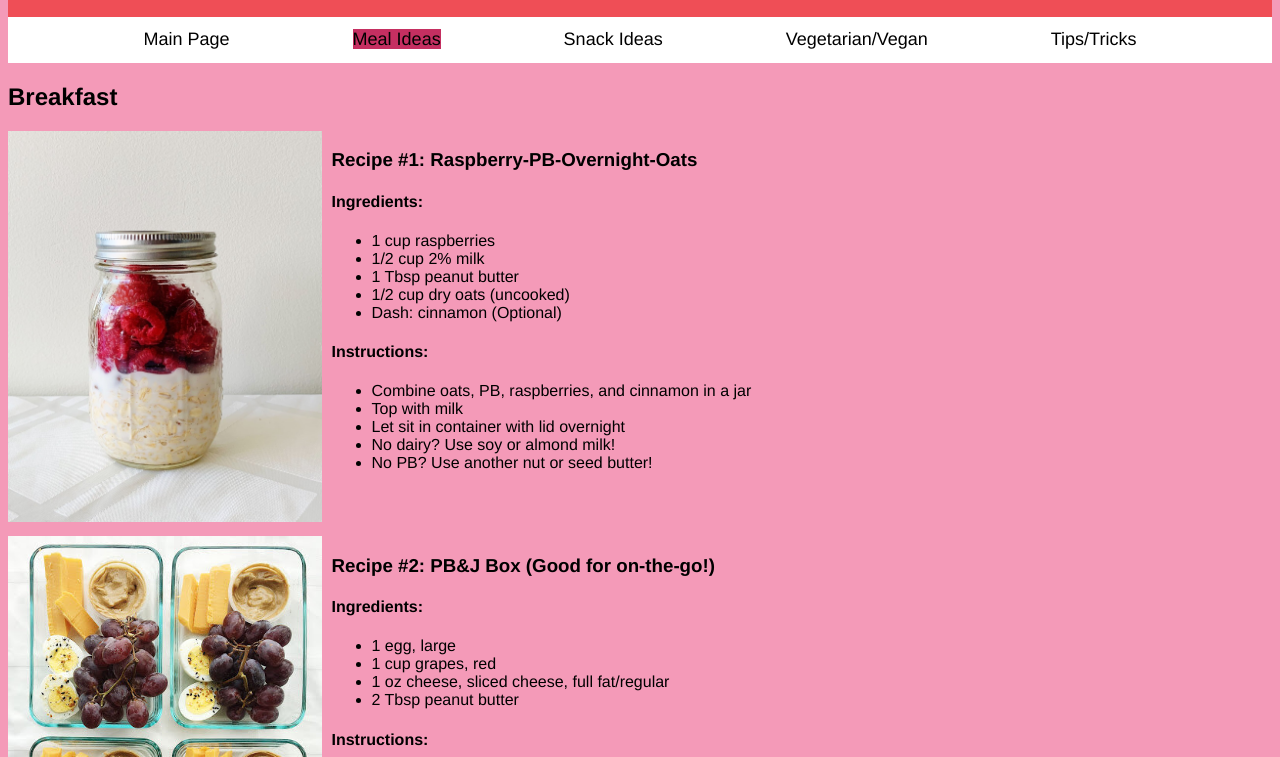
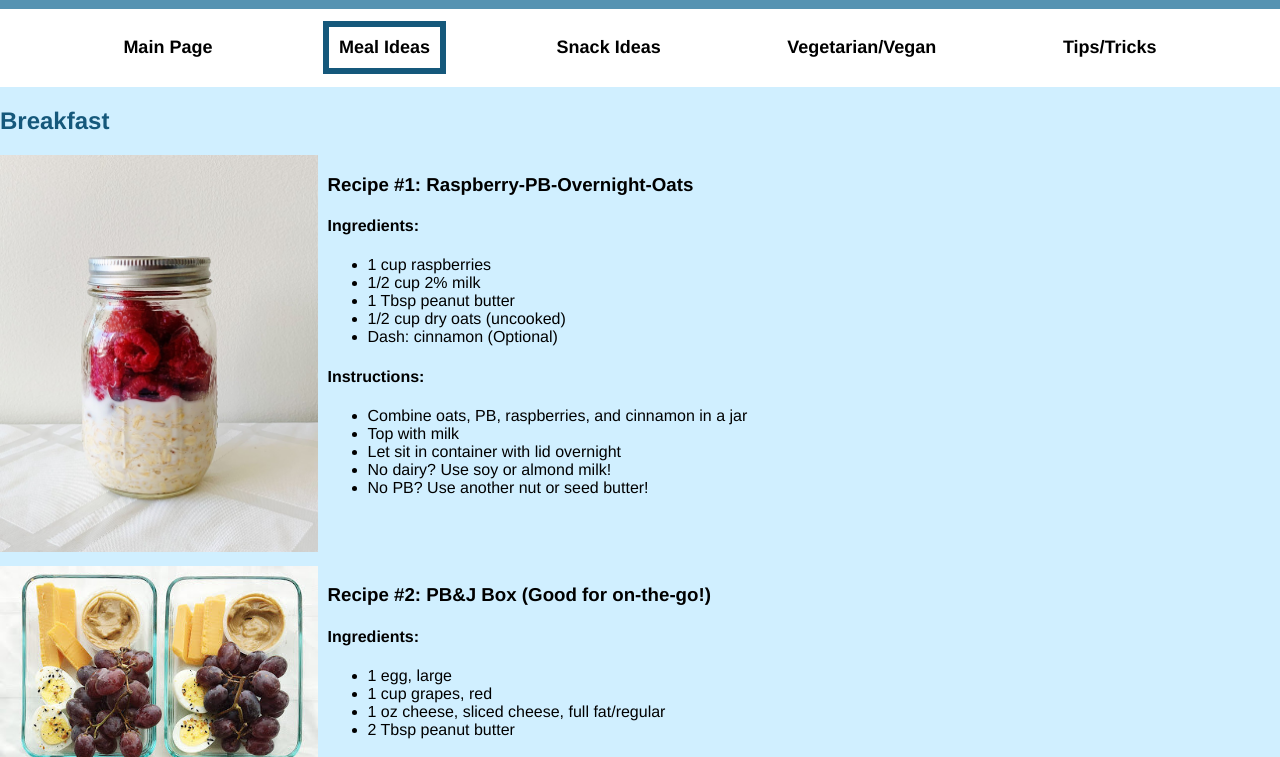
Before and after one commit to meganhinkel/343-s23-p1, a plain HTML site: page meal-ideas.html in a window 1280 px wide. Shown: the part 100-857 px from the top of the page. Drawn offline with Linux system fonts and the light colour scheme.

Commit message:
Made all the colors and enhanced nav bar
The nav bar now has a expanding highlighting element and the selected page is indicated with an outline. Additionally, the colors are different for each page :)

```diff
--- a/css/default.css
+++ b/css/default.css
@@ -1,3 +1,9 @@
+body {
+	margin:0%;
+	padding:0%;
+
+}
+
 .entire-page {
 	background-color: rgb(244, 154, 184);
 	display: flex;
@@ -9,7 +15,7 @@
 
 .header {
 	padding: 5px;
-	text-align:left;
+	text-align: left;
 	background: #EF4E56;
 	color: white;
 	font-size: 20px;
@@ -19,6 +25,7 @@
 #main-menu {
 	font-family: Helvetica, sans-serif, Arial;
 	font-size: large;
+	font-weight: bold;
 	list-style-type: none;
 	background-color: #fff;
 	margin: 0;
@@ -32,15 +39,46 @@
 	color: rgb(0, 0, 0);
 	text-align: center;
 	text-decoration: none;
+	padding: 10px;
 }
 
 #main-menu a:hover {
 	background-color: rgb(197, 47, 97);
-	color: #fff;
+	border: 6px solid;
+	border-color: rgb(197, 47, 97);
+	color:white;
+	/* padding: 5px; */
+}
+
+/* Grow */
+.hvr-grow {
+	display: inline-block;
+	vertical-align: middle;
+	transform: translateZ(0);
+	box-shadow: 0 0 1px rgba(0, 0, 0, 0);
+	backface-visibility: hidden;
+	-moz-osx-font-smoothing: grayscale;
+	transition-duration: 0.3s;
+	transition-property: transform;
+}
+
+.hvr-grow:hover,
+.hvr-grow:focus,
+.hvr-grow:active {
+	transform: scale(1.1);
 }
 
 .active {
-	background-color: rgb(197, 47, 97);
+	border: 6px solid;
+	border-color: rgb(197, 47, 97);
+	/* display: inline-block;
+	vertical-align: middle; */
+	/* border-color:white; */
+}
+
+.nonactive {
+	border: 6px solid;
+	border-color: white;
 }
 
 /* Recipe Lists */
@@ -55,10 +93,28 @@ img {
 }
 
 /* Mobile view */
-@media screen and (max-width: 800px) {
+@media screen and (max-width: 750px) {
 
 	#main-menu {
 		flex-direction: column;
+		padding: 2px;
+		justify-content: center;
+	}
+
+	.nonactive {
+		border-style: hidden;
+	}
+
+	li {
+		align-self: center;
+	}
+
+	.active {
+		border: 6px solid;
+		border-color: rgb(197, 47, 97);
+		/* display: inline-block;
+		vertical-align: middle; */
+		/* border-color:white; */
 	}
 
 	.recipe-list {
--- /dev/null
+++ b/css/mealideas.css
@@ -0,0 +1,46 @@
+.entire-page {
+    background-color: #D0EFFF;
+}
+
+/* Navigational Menu */
+
+.header {
+    background: #5693B2;
+    color: white;
+}
+
+h2 {
+    color:#15587B;
+    font-weight: bold;
+}
+
+
+#main-menu {
+    background-color: white;
+}
+
+#main-menu a {
+    color: black;
+}
+
+#main-menu a:hover {
+    background-color: #15587B;
+    border-color: #15587B;
+    color: white;
+}
+
+
+.active {
+    border-color: #15587B;
+}
+
+.nonactive {
+    border-color: white;
+}
+
+/* Mobile view */
+@media screen and (max-width: 750px) {
+    .active {
+        border-color: #15587B;
+    }
+}
--- /dev/null
+++ b/css/snack-ideas.css
@@ -0,0 +1,46 @@
+.entire-page {
+    background-color: #C8F4D9;
+}
+
+/* Navigational Menu */
+
+.header {
+    background: #5B9F77;
+    color: white;
+}
+
+h2 {
+    color: #437658;
+    font-weight: bold;
+}
+
+
+#main-menu {
+    background-color: white;
+}
+
+#main-menu a {
+    color: black;
+}
+
+#main-menu a:hover {
+    background-color: #437658;
+    border-color: #437658;
+    color: white;
+}
+
+
+.active {
+    border-color: #437658;
+}
+
+.nonactive {
+    border-color: white;
+}
+
+/* Mobile view */
+@media screen and (max-width: 750px) {
+    .active {
+        border-color: #437658;
+    }
+}
--- /dev/null
+++ b/css/tips-and-tricks.css
@@ -0,0 +1,46 @@
+.entire-page {
+    background-color: #FFDDCA;
+}
+
+/* Navigational Menu */
+
+.header {
+    background: #F1B390;
+    color: white;
+}
+
+h2 {
+    color: #BD7F5B;
+    font-weight: bold;
+}
+
+
+#main-menu {
+    background-color: white;
+}
+
+#main-menu a {
+    color: black;
+}
+
+#main-menu a:hover {
+    background-color: #BD7F5B;
+    border-color: #BD7F5B;
+    color: white;
+}
+
+
+.active {
+    border-color: #BD7F5B;
+}
+
+.nonactive {
+    border-color: white;
+}
+
+/* Mobile view */
+@media screen and (max-width: 750px) {
+    .active {
+        border-color: #BD7F5B;
+    }
+}
--- /dev/null
+++ b/css/vegetarian-vegan.css
@@ -0,0 +1,46 @@
+.entire-page {
+    background-color: #DEC3F6;
+}
+
+/* Navigational Menu */
+
+.header {
+    background: #A67ECB;
+    color: white;
+}
+
+h2 {
+    color: #5B2B89;
+    font-weight: bold;
+}
+
+
+#main-menu {
+    background-color: white;
+}
+
+#main-menu a {
+    color: black;
+}
+
+#main-menu a:hover {
+    background-color: #765892;
+    border-color: #765892;
+    color: white;
+}
+
+
+.active {
+    border-color: #765892;
+}
+
+.nonactive {
+    border-color: white;
+}
+
+/* Mobile view */
+@media screen and (max-width: 750px) {
+    .active {
+        border-color: #765892;
+    }
+}
--- a/meal-ideas.html
+++ b/meal-ideas.html
@@ -10,6 +10,7 @@
   <link rel="icon" type="image/png" sizes="32x32" href="/images/favicon-32x32.png">
   <link rel="icon" type="image/png" sizes="16x16" href="/images/favicon-16x16.png">
   <link href="/css/default.css" rel="stylesheet">
+  <link href="/css/mealideas.css" rel="stylesheet">
 </head>
 
 <body class="entire-page">
@@ -18,11 +19,11 @@
   </header>
   <nav id>
     <ul id="main-menu">
-      <li><a href="index.html">Main Page</a></li>
-      <li><a class="active" href="meal-ideas.html">Meal Ideas</a></li>
-      <li><a href="snack-ideas.html">Snack Ideas</a></li>
-      <li><a href="vegetarian-vegan.html">Vegetarian/Vegan</a></li>
-      <li><a href="tips-and-tricks.html">Tips/Tricks</a></li>
+      <li><a class="nonactive hvr-grow" href="index.html">Main Page</a></li>
+      <li><a class="active hvr-grow" href="meal-ideas.html">Meal Ideas</a></li>
+      <li><a class="nonactive hvr-grow" href="snack-ideas.html">Snack Ideas</a></li>
+      <li><a class="nonactive hvr-grow" href="vegetarian-vegan.html">Vegetarian/Vegan</a></li>
+      <li><a class="nonactive hvr-grow" href="tips-and-tricks.html">Tips/Tricks</a></li>
     </ul>
   </nav>
 
```
Also changed, not shown: index.html (+13 -8 lines), snack-ideas.html (+6 -5 lines), tips-and-tricks.html (+6 -5 lines), vegetarian-vegan.html (+6 -5 lines).
